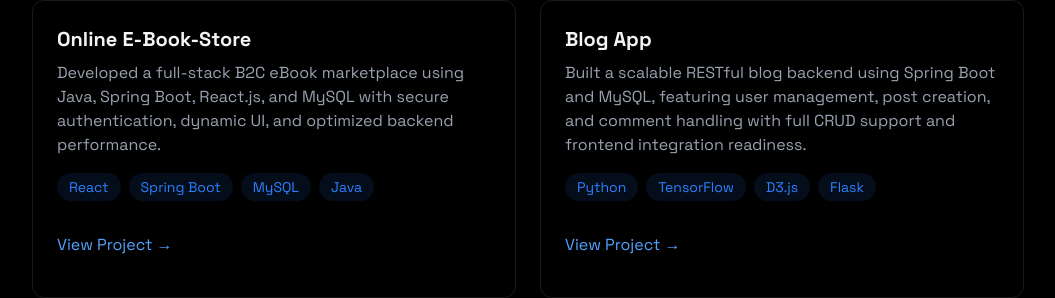
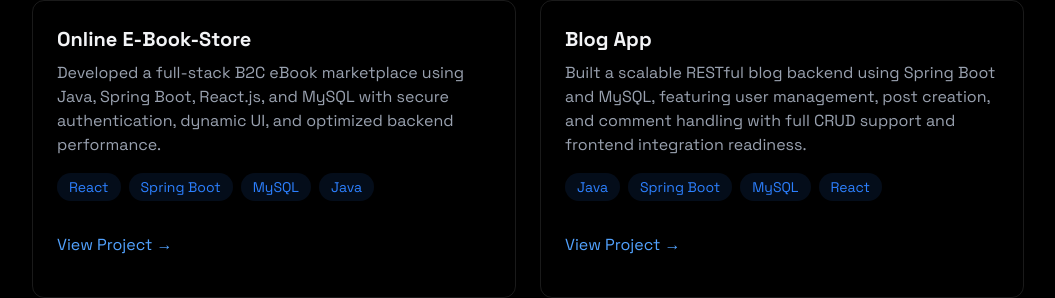
Before and after one commit to pratikdalvi22/pratikdalvi-portfolio, a React (Vite) app: page / in a window 1280 px wide. Shown: the part 1748-2046 px from the top of the page, without its empty margins (112-1167 px from the left). Built offline with nearby package versions, Linux system fonts and the light colour scheme; the HTML template or start-up script is replaced by a standard one.

Commit message:
Update Projects.jsx

```diff
--- a/src/components/sections/Projects.jsx
+++ b/src/components/sections/Projects.jsx
@@ -55,7 +55,7 @@ export const Projects = () => {
                 and comment handling with full CRUD support and frontend integration readiness.
               </p>
               <div className="flex flex-wrap gap-2 mb-4">
-                {["Python", "TensorFlow", "D3.js", "Flask"].map((tech, key) => (
+                {["Java", "Spring Boot", "MySQL", "React"].map((tech, key) => (
                   <span
                     key={key}
                     className="
```
